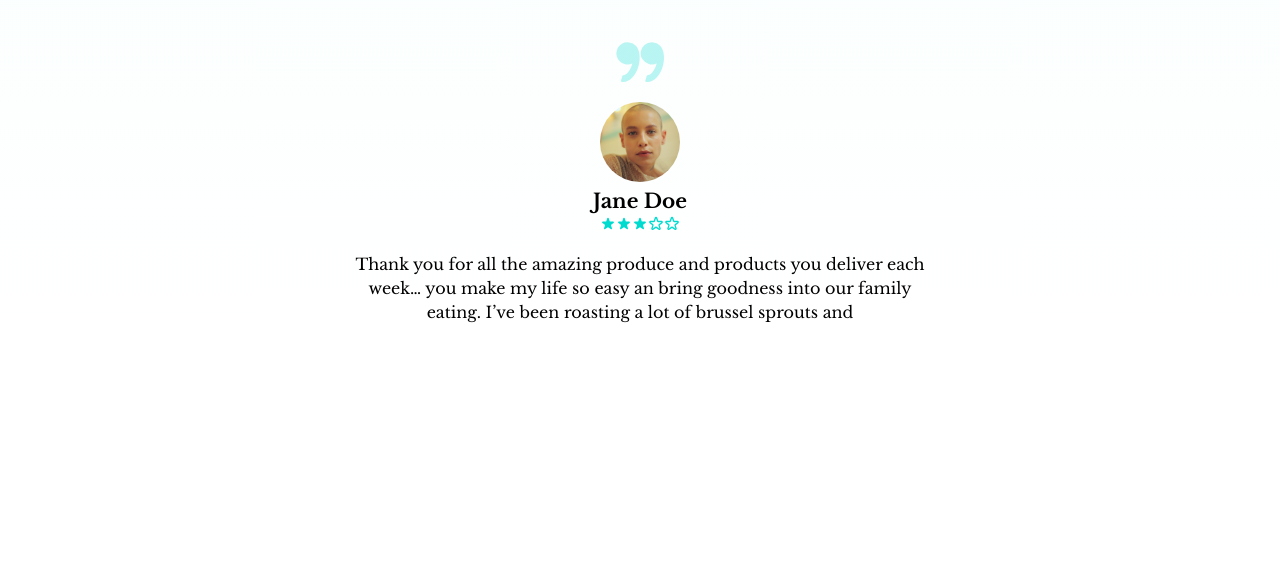
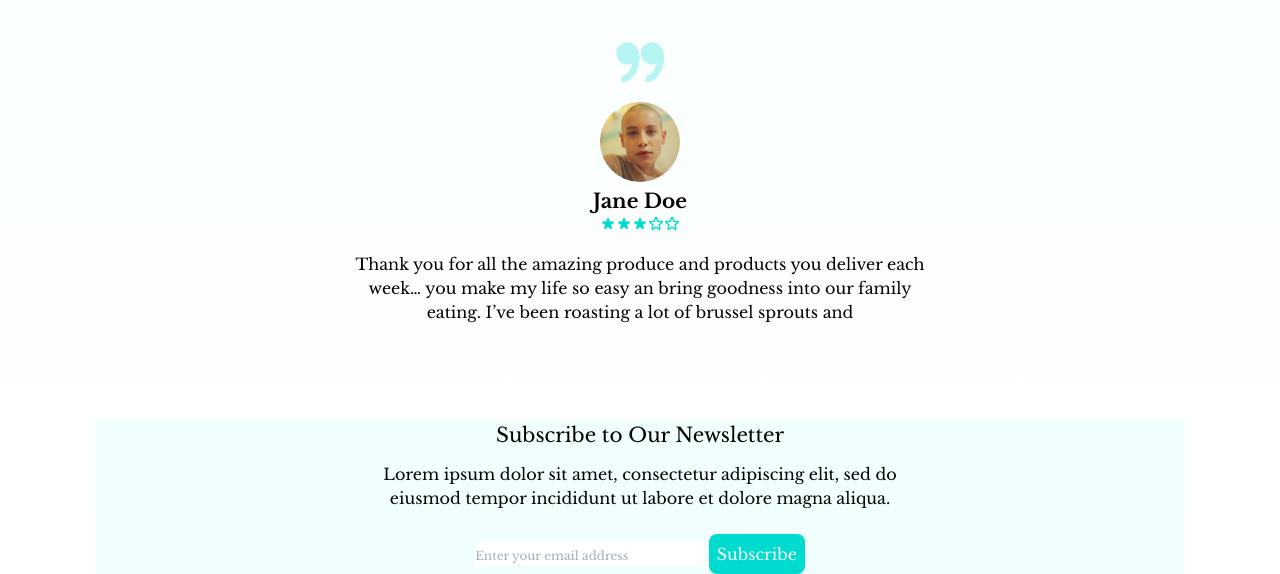
Before and after one commit to AgkTF/organic-website, a website: page pages/home.html in a window 1280 px wide. Shown: the part 1186-1760 px from the top of the page. Before the commit the page ends 1510 px from the top, so only its background shows below. Drawn offline with nearby package versions, Linux system fonts and the light colour scheme; files that its build step writes are made by us from their sources.

Commit message:
subscribe section done.

```diff
--- a/pages/home.html
+++ b/pages/home.html
@@ -146,7 +146,7 @@
         </div>
       </section>
 
-      <section class="mt-16 text-center">
+      <section class="mt-16 text-center bg-lturquoise">
         <h2 class="text-lg sm:text-2xl lg:text-3xl xl:text-4xl">
           Proudly presented by
         </h2>
@@ -259,6 +259,29 @@
           eating. I’ve been roasting a lot of brussel sprouts and
         </p>
       </section>
+
+      <section class="mt-24 text-center bg-lturquoise">
+        <h2 class="text-xl">Subscribe to Our Newsletter</h2>
+        <p
+          class="mx-auto mt-2 md:mt-3 text-xs lg:text-base max-w-xs sm:max-w-lg lg:max-w-xl"
+        >
+          Lorem ipsum dolor sit amet, consectetur adipiscing elit, sed do
+          eiusmod tempor incididunt ut labore et dolore magna aliqua.
+        </p>
+
+        <div class="mt-6">
+          <input
+            type="email"
+            placeholder="Enter your email address"
+            class="subscribe_input"
+          />
+          <button
+            class="py-1 px-2 lg:py-2 lg:px-2 rounded-lg text-sm md:text-base bg-turquoise text-white"
+          >
+            Subscribe
+          </button>
+        </div>
+      </section>
     </div>
     <script src="../js/index.js"></script>
   </body>
--- a/sass/styles.scss
+++ b/sass/styles.scss
@@ -58,3 +58,9 @@ nav {
   background: $primary;
   color: white;
 }
+
+.subscribe_input {
+  &::placeholder {
+    font-size: 12px;
+  }
+}
```
Also changed, not shown: css/styles.css.
